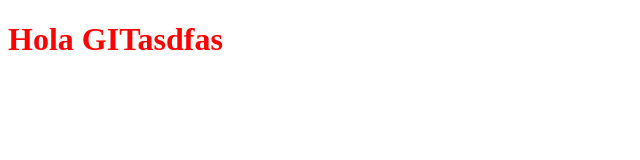
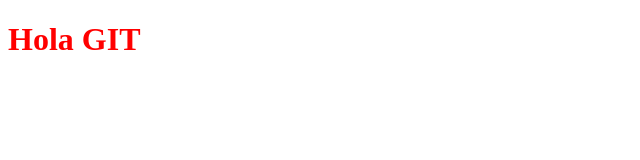
Before and after one commit to davidfer1112/CursoGit, a plain HTML site: page index.html in a window 1280 px wide. Shown: the whole page, without its empty margins (0-640 px from the left). Drawn offline with Linux system fonts and the light colour scheme.

Commit message:
Feature: commit dos

```diff
--- a/index.html
+++ b/index.html
@@ -5,6 +5,6 @@
     <link rel="stylesheet" href="style.css">
 </head>
 <body>
-    <h1>Hola GITasdfas</h1>
+    <h1>Hola GIT</h1>
 </body>
 </html>
```
